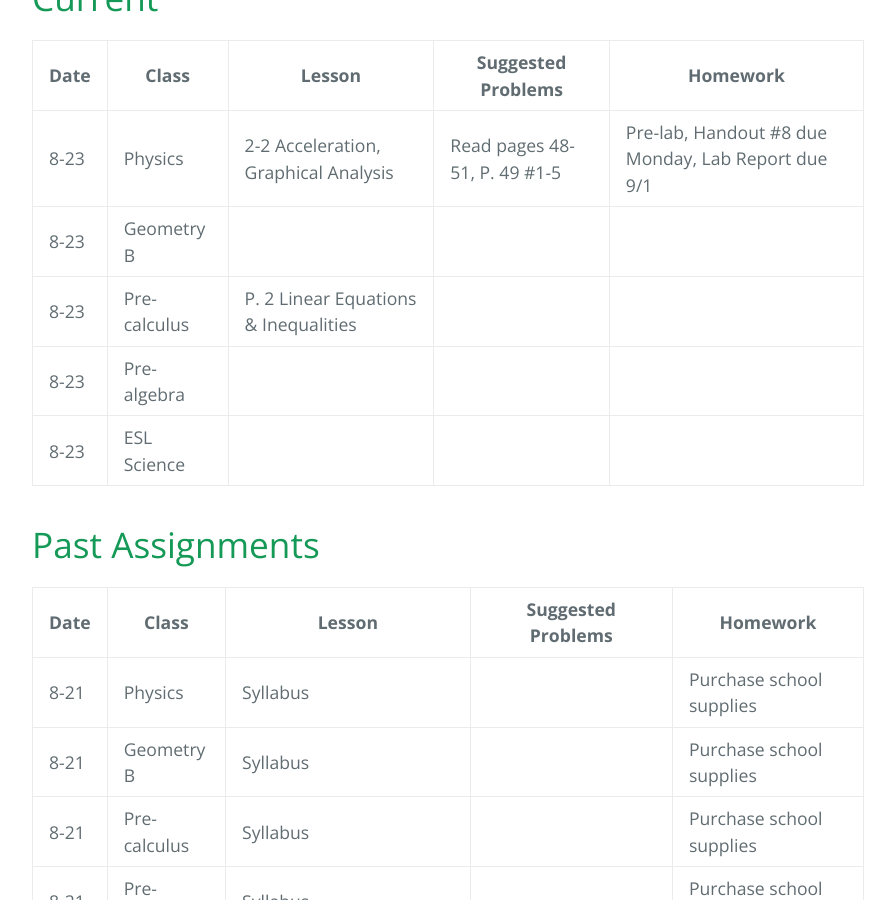
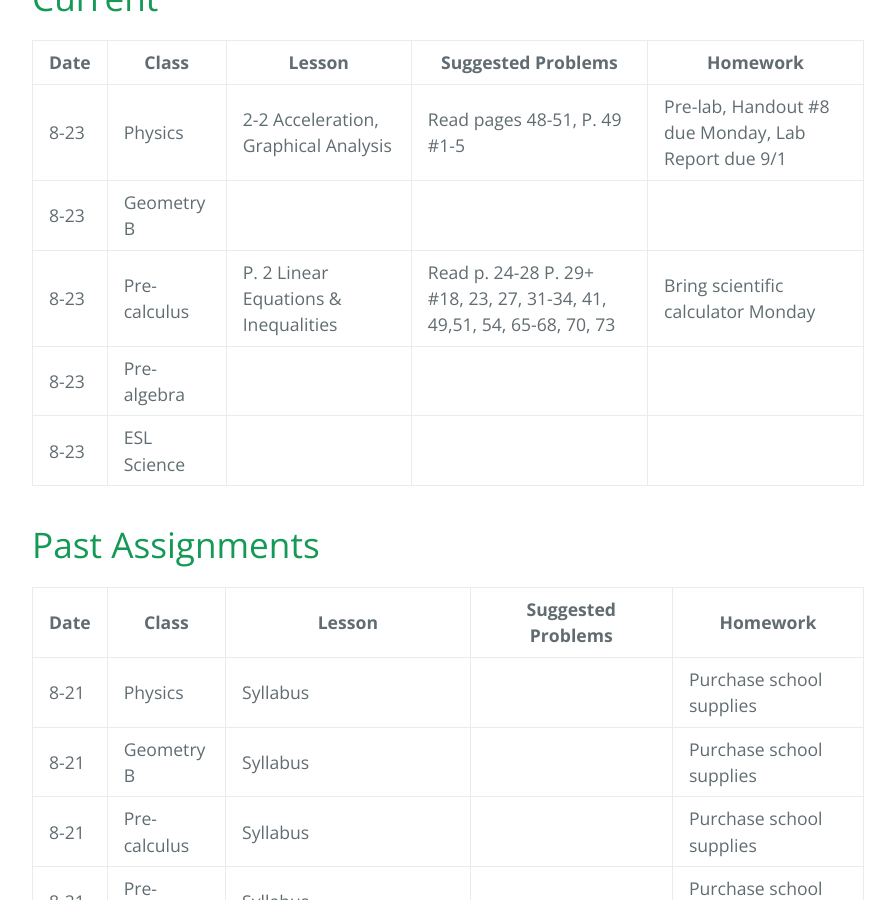
Before and after one commit to gpayoo/gpayoo, a Jekyll site: the page built from index.md, in a window 1280 px wide and 900 px high, scrolled down 528 px. Shown: the whole window, without its empty margins (192-1087 px from the left). Built offline with Jekyll 4.4.1, drawn with Linux system fonts in a browser that asks for light colours; our own code applies the rules of GitHub Pages for plain Markdown files.

Commit message:
Update index.md

```diff
--- a/index.md
+++ b/index.md
@@ -11,7 +11,7 @@ layout: default
 | ---- | ----- | ------ | -------- | ---
 | 8-23 | Physics | 2-2 Acceleration, Graphical Analysis | Read pages 48-51, P. 49 #1-5 | Pre-lab, Handout #8 due Monday, Lab Report due 9/1
 | 8-23 | Geometry B |  | |
-| 8-23 | Pre-calculus | P. 2 Linear Equations & Inequalities| |
+| 8-23 | Pre-calculus | P. 2 Linear Equations & Inequalities| Read p. 24-28 P. 29+ #18, 23, 27, 31-34, 41, 49,51, 54, 65-68, 70, 73 | Bring scientific calculator Monday
 | 8-23 | Pre-algebra |  | |
 | 8-23 | ESL Science |  |  |
 
```
